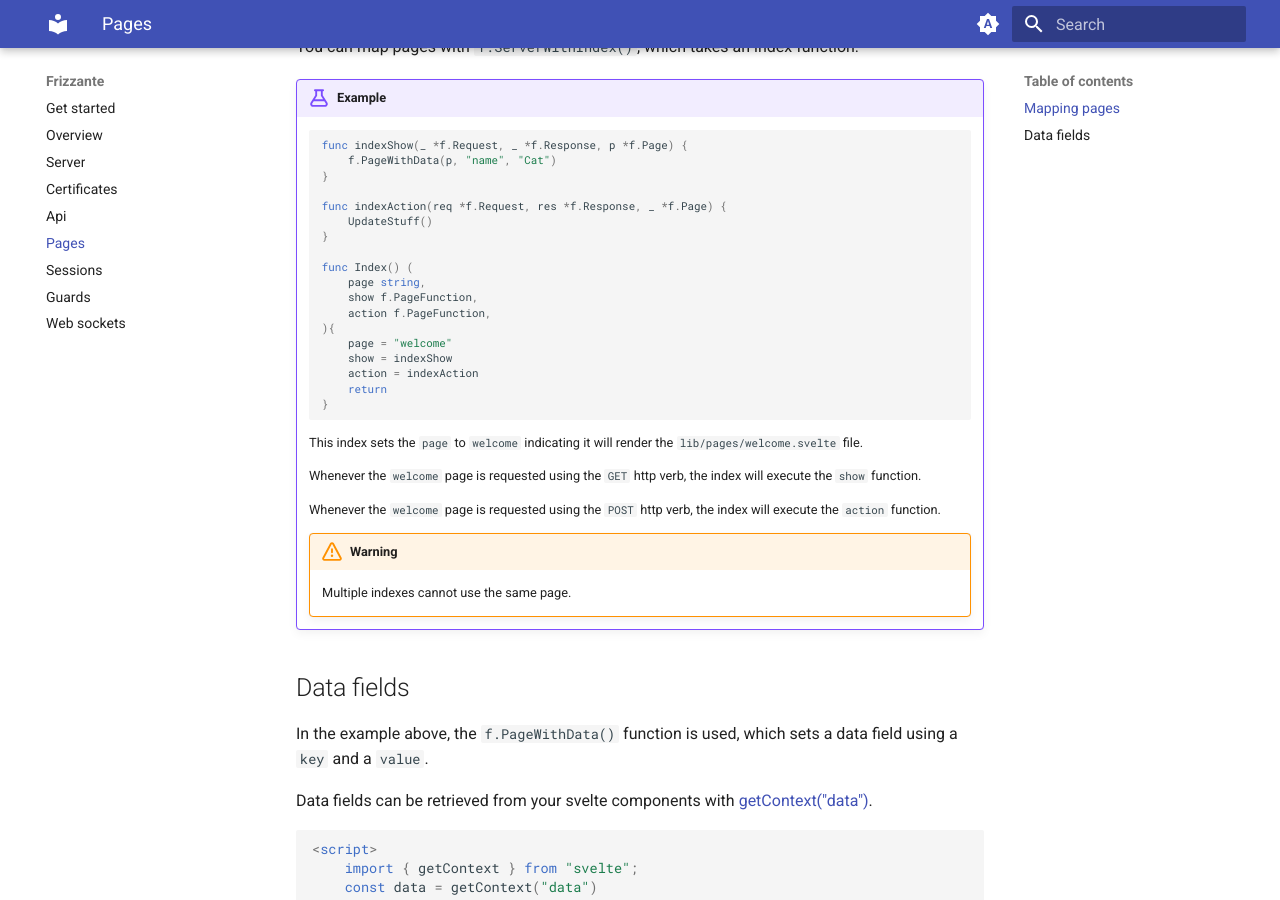
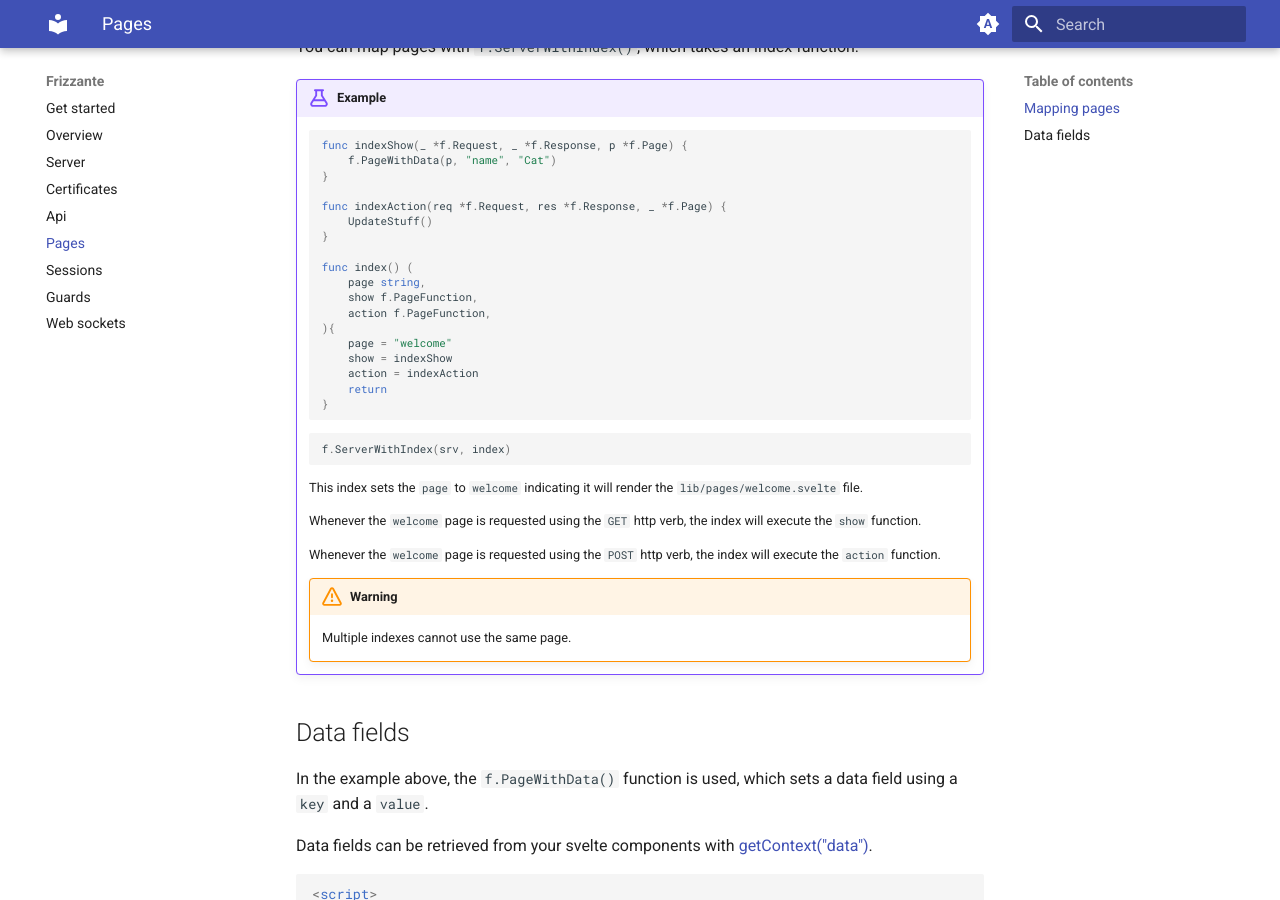
Before and after one commit to razshare/frizzante-docs, an MkDocs documentation site: the page built from docs/pages.md, in a window 1280 px wide and 900 px high, scrolled down 557 px. Built offline with MkDocs 1.6.1 and Material for MkDocs 9.7.7, drawn with Linux system fonts in a browser that asks for light colours.

Commit message:
chore(docs): updating pages.

````diff
--- a/docs/pages.md
+++ b/docs/pages.md
@@ -25,7 +25,7 @@ You can map pages with `f.ServerWithIndex()`, which takes an index function.
 		UpdateStuff()
 	}
 
-	func Index() (
+	func index() (
 		page string,
 		show f.PageFunction,
 		action f.PageFunction,
@@ -35,6 +35,10 @@ You can map pages with `f.ServerWithIndex()`, which takes an index function.
 		action = indexAction
 		return
 	}
+	```
+
+	```go
+	f.ServerWithIndex(srv, index)
 	```
 
 	This index sets the `page` to `welcome` indicating it will render the `lib/pages/welcome.svelte` file.
````
